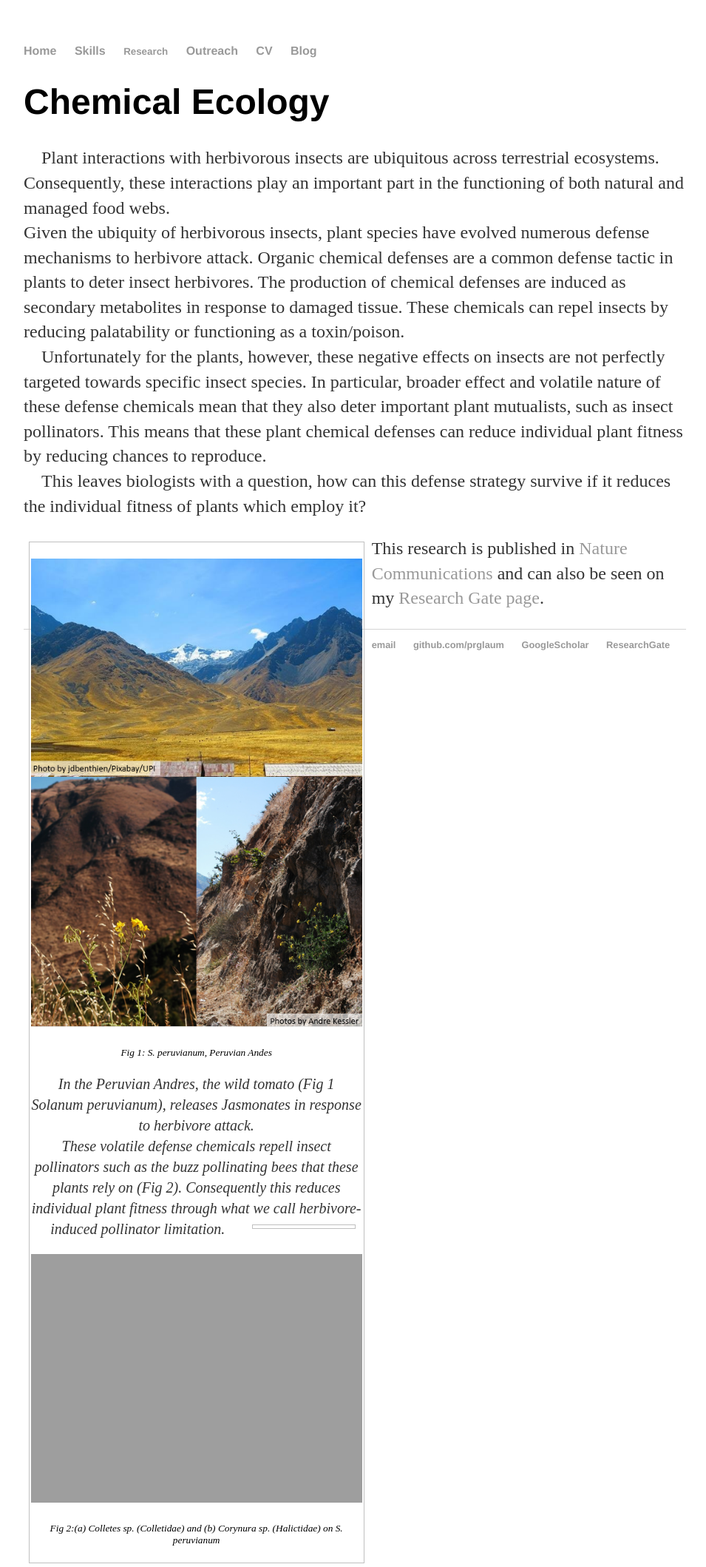
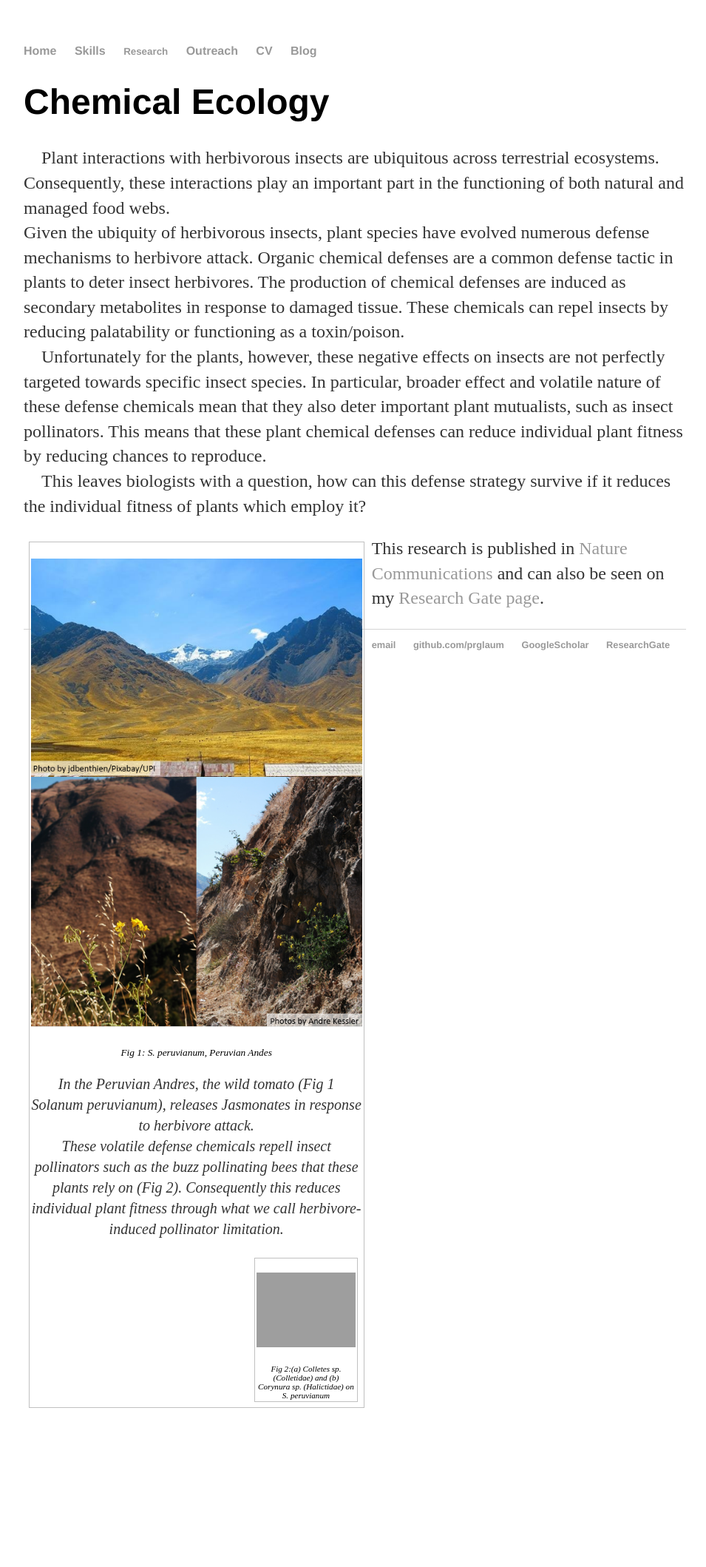
Before and after one commit to prglaum/prglaum.github.io, a Jekyll site: the page built from research/chemoeco/index.html, in a window 1280 px wide. Shown: the whole page at 74% size, without its empty margins (160-1115 px from the left). Built offline with Jekyll 4.4.1, drawn with Linux system fonts in a browser that asks for light colours; after the commit the page ends 1908 px from its top, so only the background shows below that.

Commit message:
Update index.html

```diff
--- a/research/chemoeco/index.html
+++ b/research/chemoeco/index.html
@@ -42,12 +42,11 @@ title: Chemical Ecology
 	</figure>
 	<p> In the Peruvian Andres, the wild tomato (Fig 1 <i>Solanum peruvianum</i>), releases Jasmonates in response to herbivore attack.
 		<br>These volatile defense chemicals repell insect pollinators such as the buzz pollinating bees that these plants rely on (Fig 2).
-		Consequently this reduces individual plant fitness through what we call <i>herbivore-induced pollinator limitation</i>.
-	<figureSmall class="float-img-right" style="clear:left">
+		Consequently this reduces individual plant fitness through what we call <i>herbivore-induced pollinator limitation</i>.</p>
+	<figureSmall class="float-img-right">
 		<p><img class=scaled src="{{site.url}}/docs/assets/images/peruBees.PNG" alt="peruBees">
 		<figcaption>Fig 2:(a) Colletes sp. (Colletidae) and (b) Corynura sp. (Halictidae) on S. peruvianum</figcaption>
 	</figure>
-		</p>
 </div>
 
 <p style="clear:right" style="clear:left"> This research is published in <a href="https://www.nature.com/articles/s41467-017-02072-4">Nature Communications</a> and can also be seen on my <a href="https://www.researchgate.net/profile/Paul-Glaum">Research Gate page</a>.
```
